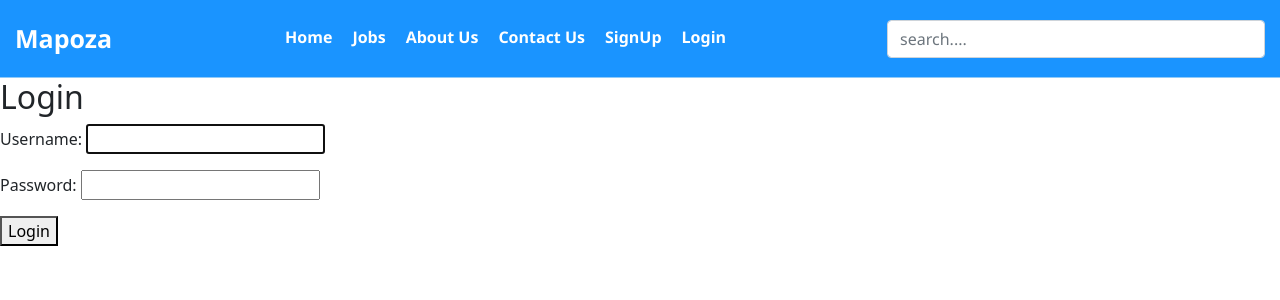
After one commit to wowijake/mapoza, a Django app: page /login/ in a window 1280 px wide. The commit adds this page. Shown: the top 300 px of the page. Run offline with Django 5.2, Linux system fonts and the light colour scheme.

Commit message:
created login, however the linking is trash

```diff
--- /dev/null
+++ b/jobportal/jobs/templates/jobs/login.html
@@ -0,0 +1,20 @@
+{% extends 'jobs/base.html' %}
+
+{% block content %}
+
+<h2>Login</h2>
+    <form method="POST">
+        {% csrf_token %}
+        {{ form.as_p }}
+        <button type="submit">Login</button>
+    </form>
+    {% if messages %}
+        <ul>
+            {% for message in messages %}
+                <li>{{ message }}</li>
+            {% endfor %}
+        </ul>
+    {% endif %}
+
+
+{% endblock content %}
--- a/jobportal/jobs/templates/jobs/navbar.html
+++ b/jobportal/jobs/templates/jobs/navbar.html
@@ -22,7 +22,7 @@
             </li>
 
             <li>
-                <a href="#">SignUp</a>
+                <a href="{% url 'signup-page' %}">SignUp</a>
             </li>
 
             <li>
--- a/jobportal/jobs/urls.py
+++ b/jobportal/jobs/urls.py
@@ -3,7 +3,8 @@ from .views import (
     home_page,
     about_page,
     jobs_page,
-    signup_page
+    signup_page,
+    login_page
 )
 
 
@@ -13,4 +14,5 @@ urlpatterns = [
     path('about/', about_page, name='about-page'),
     path('jobs/', jobs_page, name='jobs-page'),
     path('signup/',signup_page,name="signup-page"),
+    path('login/', login_page, name="login-page"),
 ]
--- a/jobportal/jobs/views.py
+++ b/jobportal/jobs/views.py
@@ -1,6 +1,8 @@
-from django.shortcuts import render
+from django.shortcuts import render, redirect
 from .models import Job
-from django.contrib.auth.forms import UserCreationForm
+from django.contrib.auth.forms import UserCreationForm, AuthenticationForm
+from django.contrib.auth import authenticate, login
+from django.contrib import messages
 
 
 def home_page(request):
@@ -19,7 +21,35 @@ def about_page(request):
 
 
 def signup_page(request):
-    form = UserCreationForm
-    return render(request,
-                    'jobs/signup.html',
-  context={"form":form})
+    ##form = UserCreationForm()
+   ## return render(request, 'jobs/signup.html', {'form': form})
+    if request.method == 'POST':
+        form = UserCreationForm(request.POST)
+        if form.is_valid():
+            form.save()
+            username = form.cleaned_data.get('username')
+            messages.success(request, f'Account created for {username}!')
+            return redirect('login.html')  # Redirect to login page after successful signup
+    else:
+        form = UserCreationForm()
+    return render(request, 'jobs/signup.html', {'form': form})
+
+
+def login_page(request):
+    if request.method == 'POST':
+        form = AuthenticationForm(request, data=request.POST)
+        if form.is_valid():
+            username = form.cleaned_data.get('username')
+            password = form.cleaned_data.get('password')
+            user = authenticate(username=username, password=password)
+            if user is not None:
+                login(request, user)
+                messages.success(request, f'Welcome, {username}!')
+                return redirect('')  # Redirect to home page after successful login
+            else:
+                messages.error(request, 'Invalid username or password.')
+        else:
+            messages.error(request, 'Invalid username or password.')
+    else:
+        form = AuthenticationForm()
+    return render(request, 'jobs/login.html', {'form': form})
```
Also changed, not shown: jobportal/jobs/templates/jobs/signup.html (+13 -5 lines).
